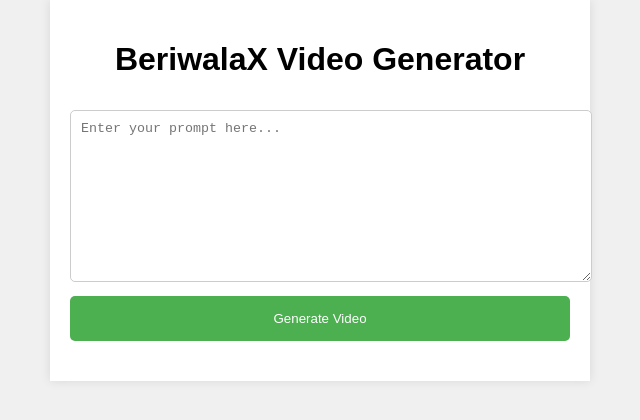
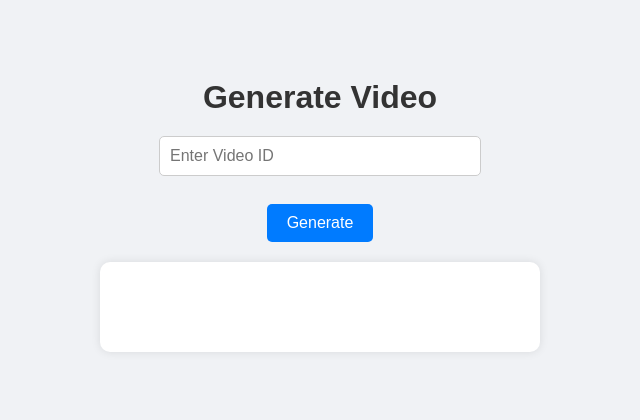
Before and after one commit to Beriwala/beriwalax-project, a website: page public/index.html in a window 1280 px wide. Shown: the whole page, without its empty margins (320-960 px from the left). Drawn offline with Linux system fonts and the light colour scheme.

Commit message:
Update index.html

```diff
--- a/public/index.html
+++ b/public/index.html
@@ -2,61 +2,118 @@
 <html lang="en">
 <head>
   <meta charset="UTF-8">
-    <meta name="viewport" content="width=device-width, initial-scale=1.0">
-    <title>BeriwalaX Video Generator</title>
+  <title>Generate Video</title>
   <style>
-        body { font-family: Arial, sans-serif; background-color: #f0f0f0; margin: 0; padding: 0; }
-        .container { width: 100%; max-width: 500px; margin: auto; padding: 20px; background: white; box-shadow: 0 0 10px rgba(0, 0, 0, 0.1); }
-        h1 { text-align: center; }
-        textarea { width: 100%; height: 150px; padding: 10px; margin: 10px 0; border: 1px solid #ccc; border-radius: 5px; }
-        button { background-color: #4CAF50; color: white; padding: 15px 20px; border: none; border-radius: 5px; cursor: pointer; width: 100%; }
-        button:hover { background-color: #45a049; }
-        .response { margin-top: 20px; }
+    body {
+      font-family: 'Arial', sans-serif;
+      background: #f0f2f5;
+      display: flex;
+      flex-direction: column;
+      align-items: center;
+      padding-top: 50px;
+    }
+
+    h1 {
+      color: #333;
+      margin-bottom: 20px;
+    }
+
+    input[type="text"] {
+      padding: 10px;
+      width: 300px;
+      border: 1px solid #ccc;
+      border-radius: 5px;
+      margin-bottom: 10px;
+      font-size: 16px;
+    }
+
+    button {
+      padding: 10px 20px;
+      background-color: #007bff;
+      color: white;
+      border: none;
+      border-radius: 5px;
+      font-size: 16px;
+      cursor: pointer;
+      transition: background-color 0.3s;
+    }
+
+    button:hover {
+      background-color: #0056b3;
+    }
+
+    #response {
+      margin-top: 20px;
+      padding: 20px;
+      width: 400px;
+      word-wrap: break-word;
+      background: #fff;
+      border-radius: 10px;
+      box-shadow: 0 0 10px rgba(0,0,0,0.1);
+      min-height: 50px;
+      text-align: center;
+    }
+
+    .loading {
+      color: #007bff;
+      font-weight: bold;
+    }
+
+    .success {
+      color: green;
+      font-weight: bold;
+    }
+
+    .error {
+      color: red;
+      font-weight: bold;
+    }
   </style>
 </head>
 <body>
-    <div class="container">
-        <h1>BeriwalaX Video Generator</h1>
-        <form id="generateForm">
-            <textarea id="prompt" placeholder="Enter your prompt here..."></textarea>
-            <button type="submit">Generate Video</button>
-        </form>
 
-        <div class="response" id="response"></div>
-    </div>
+  <h1>Generate Video</h1>
+
+  <input type="text" id="videoIdInput" placeholder="Enter Video ID" />
+  <br>
+  <button onclick="generateVideo()">Generate</button>
+
+  <div id="response"></div>
 
   <script>
-        document.getElementById('generateForm').addEventListener('submit', async function(event) {
-            event.preventDefault();
-            const prompt = document.getElementById('prompt').value;
+    async function generateVideo() {
+      const videoId = document.getElementById('videoIdInput').value.trim();
+      const responseDiv = document.getElementById('response');
 
-            if (!prompt) {
-                alert("Please enter a prompt!");
+      if (!videoId) {
+        responseDiv.innerHTML = '<span class="error">Please enter a Video ID!</span>';
         return;
       }
 
-            document.getElementById('response').innerHTML = "Generating video... please wait.";
+      responseDiv.innerHTML = '<span class="loading">Generating video, please wait...</span>';
 
       try {
-                const response = await fetch('/generate', {
+        const response = await fetch('/api/generateVideo', {
           method: 'POST',
           headers: {
             'Content-Type': 'application/json',
           },
-                    body: JSON.stringify({ prompt: prompt })
+          body: JSON.stringify({ video_id: videoId }),
         });
 
         const data = await response.json();
 
         if (response.ok) {
-                    document.getElementById('response').innerHTML = Video Generated! <a href="${data.videoUrl}" target="_blank">Click here to view your video</a>;
+          responseDiv.innerHTML = `<span class="success">Video Generated Successfully!</span><br><pre>${JSON.stringify(data, null, 2)}</pre>`;
         } else {
-                    document.getElementById('response').innerHTML = Error: ${data.error};
+          responseDiv.innerHTML = `<span class="error">Error: ${data.message || 'Unknown error occurred'}</span>`;
         }
       } catch (error) {
-                document.getElementById('response').innerHTML = Error: ${error.message};
+        console.error('Error:', error);
+        responseDiv.innerHTML = '<span class="error">Server error while generating video.</span>';
       }
-        });
+    }
   </script>
+
 </body>
 </html>
```
Lines whose indentation alone changed are shown as unchanged.
